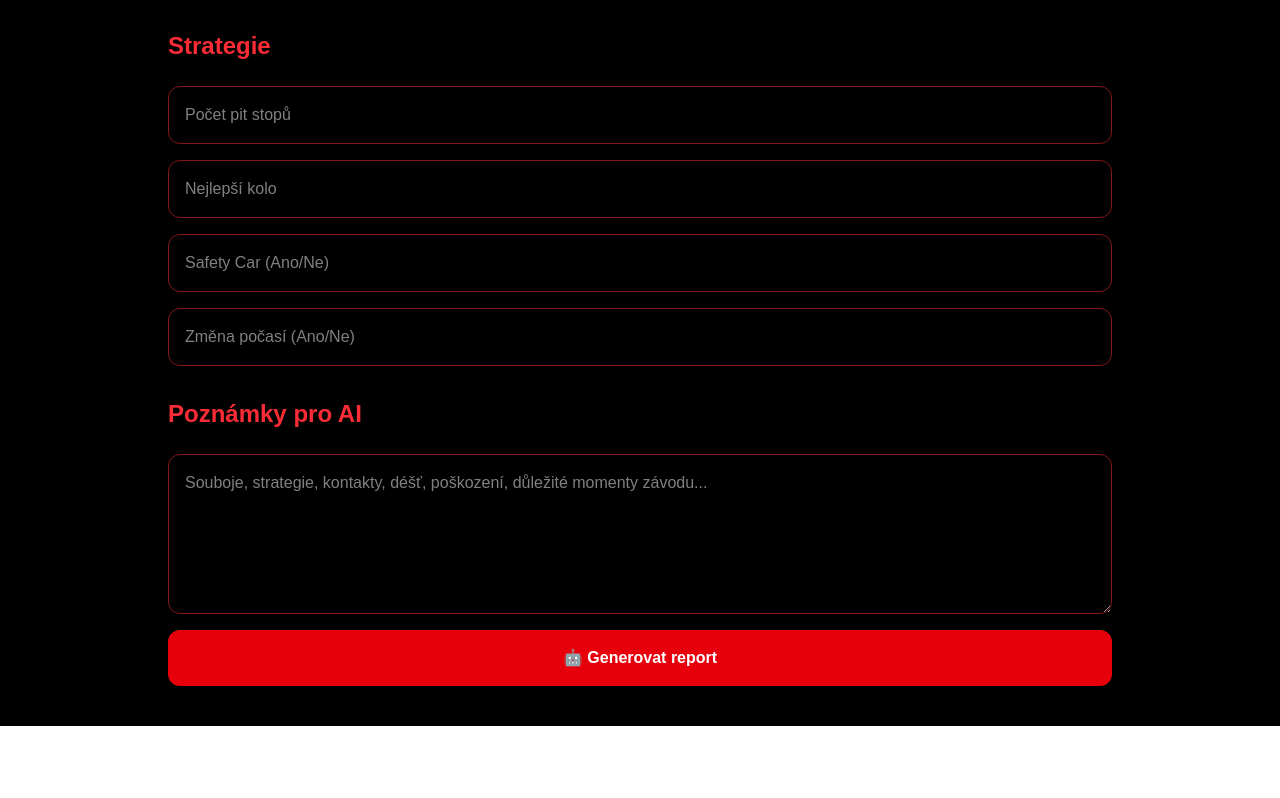
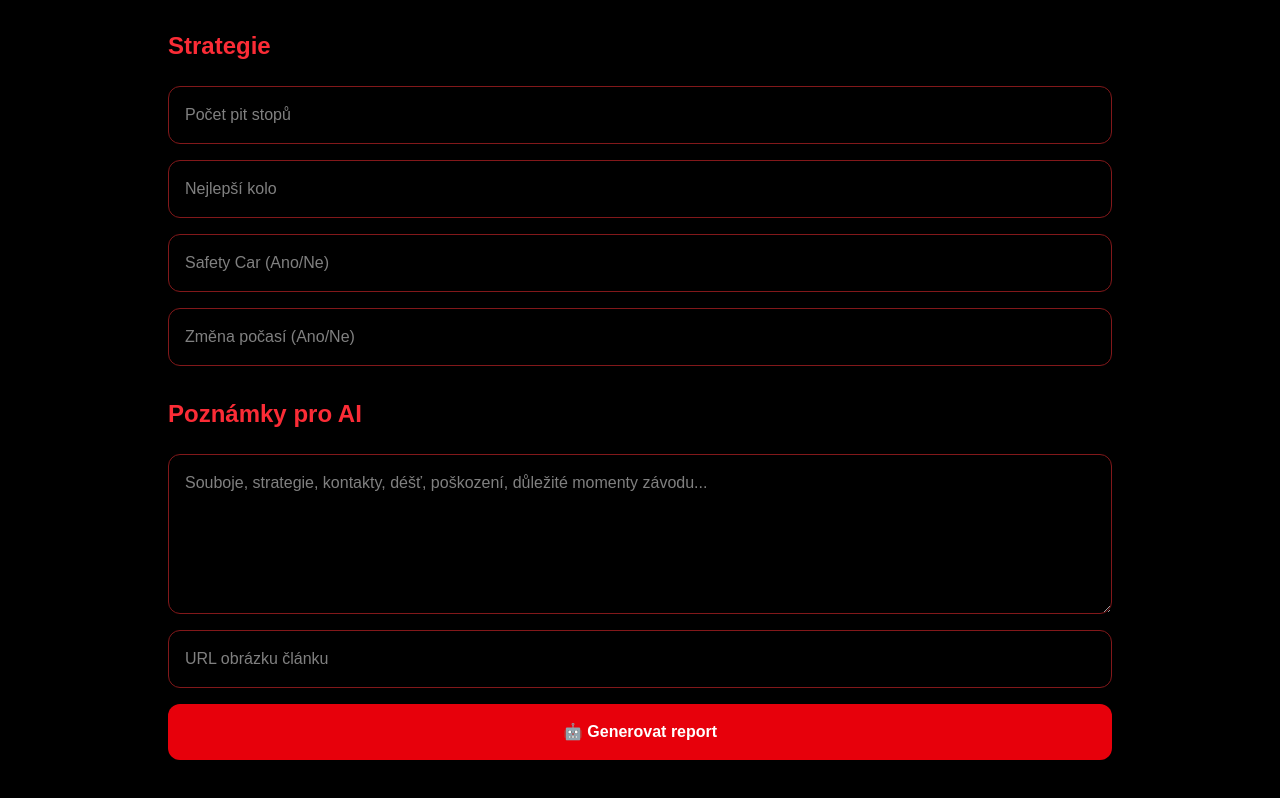
Before and after one commit to Ubalgin84/u8-division-portal, a Next.js app: page /admin/ai-report in a window 1280 px wide. Shown: the part 1128-1926 px from the top of the page. Before the commit the page ends 1854 px from the top, so only its background shows below. Built offline with nearby package versions, Linux system fonts and the light colour scheme; no server answers.

Commit message:
Added featured image support

```diff
--- a/app/admin/ai-report/page.tsx
+++ b/app/admin/ai-report/page.tsx
@@ -32,6 +32,7 @@ function AIReportContent() {
         weatherChange: "",
 
         shrnutí: "",
+        featuredImage: "",
     });
     useEffect(() => {
         if (resultId) {
@@ -72,6 +73,7 @@ function AIReportContent() {
             weatherChange: "",
 
             shrnutí: "",
+            featuredImage: "",
         });
     }
 
@@ -151,6 +153,7 @@ function AIReportContent() {
             body: JSON.stringify({
                 ...result,
                 resultId,
+                featuredImage: form.featuredImage,
                 track: form.trat,
                 car: form.vuz,
                 start: form.start,
@@ -350,6 +353,17 @@ function AIReportContent() {
                             setForm({ ...form, shrnutí: e.target.value })
                         }
                     />
+                    <input
+                        placeholder="URL obrázku článku"
+                        value={form.featuredImage}
+                        className="p-4 bg-black border border-red-900 rounded-xl"
+                        onChange={(e) =>
+                            setForm({
+                                ...form,
+                                featuredImage: e.target.value,
+                            })
+                        }
+                    />
 
                     <button
                         onClick={generateReport}
--- a/app/api/save-ai-report/route.ts
+++ b/app/api/save-ai-report/route.ts
@@ -65,6 +65,8 @@ export async function POST(req: Request) {
         slug,
         excerpt: body.excerpt,
         content: body.article,
+
+        featured_image: body.featuredImage,
 
         track: body.track,
         car: body.car,
--- a/app/novinky/[slug]/page.tsx
+++ b/app/novinky/[slug]/page.tsx
@@ -16,7 +16,7 @@ export async function generateMetadata({
 
   const { data: article } = await supabase
     .from("articles")
-    .select("title, excerpt, image_url")
+    .select("title, excerpt, featured_image")
     .eq("slug", slug)
     .single();
 
@@ -35,10 +35,10 @@ export async function generateMetadata({
       title: article.title,
       description: article.excerpt,
       type: "article",
-      images: article.image_url
+      images: article.featured_image
         ? [
           {
-            url: article.image_url,
+            url: article.featured_image,
             width: 1200,
             height: 630,
             alt: article.title,
@@ -51,8 +51,8 @@ export async function generateMetadata({
       card: "summary_large_image",
       title: article.title,
       description: article.excerpt,
-      images: article.image_url
-        ? [article.image_url]
+      images: article.featured_image
+        ? [article.featured_image]
         : [],
     },
   };
@@ -103,9 +103,9 @@ export default async function ArticlePage({
             <p className="text-gray-400 text-xl max-w-3xl mx-auto">
               {article.excerpt}
             </p>
-            {article.image_url && (
+            {(article.featured_image || article.image_url) && (
               <img
-                src={article.image_url}
+                src={article.featured_image || article.image_url}
                 alt={article.title}
                 className="w-full max-w-5xl mx-auto rounded-2xl border border-red-900 mt-12 mb-12 object-cover"
               />
```
